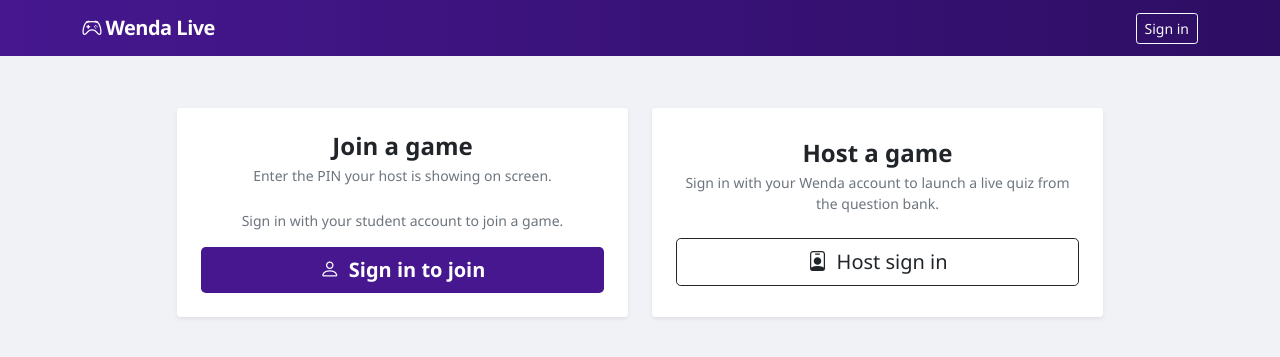
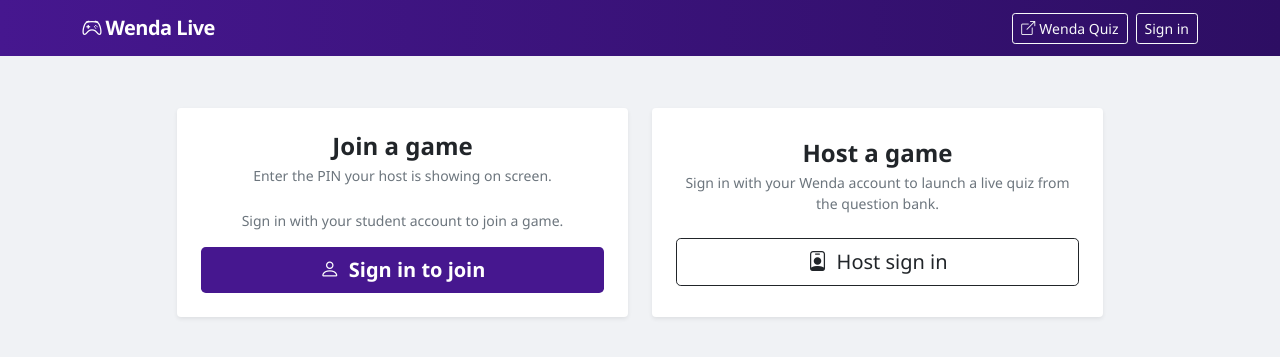
Before and after one commit to veztre/wenda-live, a Django app: page / in a window 1280 px wide. Shown: the top 357 px of the page. Run offline with Django 5.2, Linux system fonts and the light colour scheme.

Commit message:
Add Wenda Quiz link to wenda-live navbar
Adds a navbar link back to the sibling wenda-quiz app, driven by a new env-configurable WENDA_QUIZ_URL setting (default https://wenda.veztre.site) exposed to templates via a context processor.

Co-Authored-By: Claude Opus 4.8 <noreply@anthropic.com>

```diff
--- a/configWendaLive/settings.py
+++ b/configWendaLive/settings.py
@@ -22,6 +22,11 @@ SECRET_KEY = os.getenv('DJANGO_SECRET_KEY', 'django-insecure-dev-only-change-me'
 # (lets a user already logged in there open this app without a second login). It
 # MUST match Wenda-Quiz's WENDA_SSO_SECRET exactly (override via env in prod).
 WENDA_SSO_SECRET = os.getenv('WENDA_SSO_SECRET', 'dev-shared-sso-secret-change-me')
+
+# Public base URL of the sibling Wenda-Quiz app, used for the "Back to Wenda
+# Quiz" link in the navbar. Override per environment (in dev it points at
+# wenda-quiz's local runserver, e.g. http://127.0.0.1:8000).
+WENDA_QUIZ_URL = os.getenv('WENDA_QUIZ_URL', 'https://wenda.veztre.site')
 
 DEBUG = os.getenv('DJANGO_DEBUG', '0').lower() in ('1', 'true', 'yes', 'on')
 
@@ -104,6 +109,7 @@ TEMPLATES = [
                 'django.template.context_processors.request',
                 'django.contrib.auth.context_processors.auth',
                 'django.contrib.messages.context_processors.messages',
+                'wenda_live.context_processors.wenda_quiz_url',
             ],
         },
     },
--- /dev/null
+++ b/wenda_live/context_processors.py
@@ -0,0 +1,8 @@
+"""Template context processors for Wenda-Live."""
+
+from django.conf import settings
+
+
+def wenda_quiz_url(request):
+    """Expose the sibling Wenda-Quiz base URL to every template (navbar link)."""
+    return {'WENDA_QUIZ_URL': settings.WENDA_QUIZ_URL}
--- a/wenda_live/templates/wenda_live/base.html
+++ b/wenda_live/templates/wenda_live/base.html
@@ -41,6 +41,9 @@
           <i class="bi bi-controller me-1"></i>Wenda Live
         </a>
         <div class="ms-auto d-flex align-items-center gap-2">
+          <a class="btn btn-outline-light btn-sm" href="{{ WENDA_QUIZ_URL }}">
+            <i class="bi bi-box-arrow-up-right me-1"></i>Wenda Quiz
+          </a>
           {% if user.is_authenticated %}
             <span class="nav-link d-none d-sm-inline">{{ user.get_full_name|default:user.username }}</span>
             <form method="post" action="{% url 'wenda_live:logout' %}" class="m-0">
```
Also changed, not shown: 1 other file.
